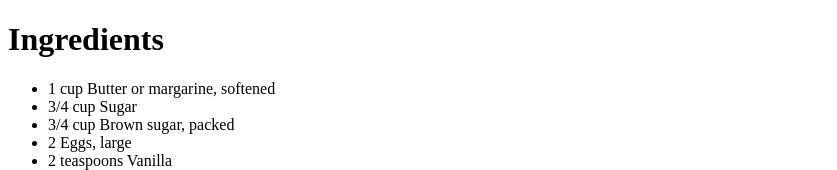
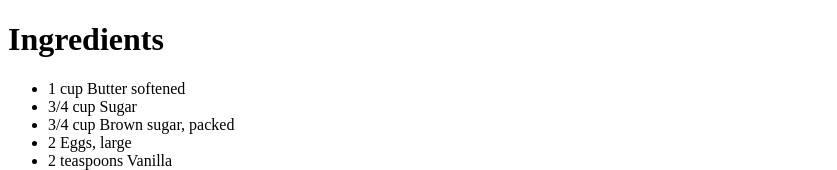
Before and after one commit to redemption240bit/demo, a plain HTML site: page secret recipe.htm in a window 1280 px wide. Shown: the top 170 px of the page, without its empty margins (0-837 px from the left). Drawn offline with Linux system fonts and the light colour scheme.

```diff
--- a/secret recipe.htm
+++ b/secret recipe.htm
@@ -4,7 +4,7 @@
 
 <h1>Ingredients</h1>
 <ul>
-<li>1 cup Butter or margarine, softened</li>
+<li>1 cup Butter softened</li>
 <li>3/4 cup Sugar</li>
 <li>3/4 cup Brown sugar, packed</li>
 <li>2 Eggs, large</li>
```
